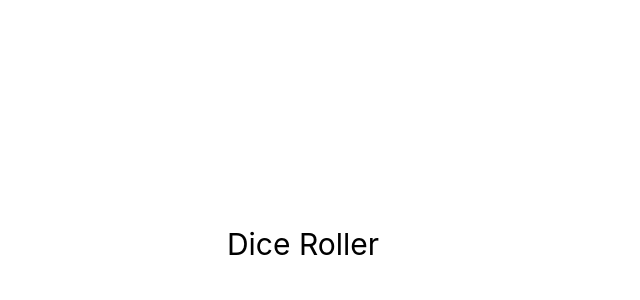
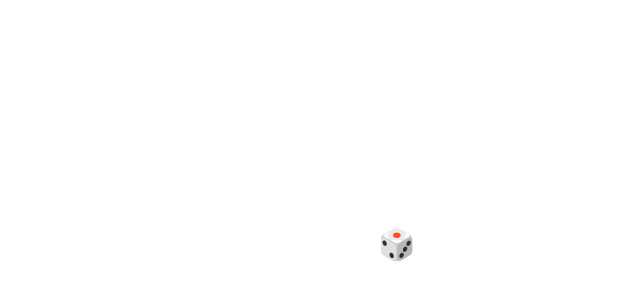
Before and after one commit to capybara0330/diceRollerApp, a React (Vite) app: page / in a window 1280 px wide. Shown: the part 156-456 px from the top of the page, without its empty margins (337-977 px from the left). Built offline with nearby package versions, Linux system fonts and the light colour scheme.

Commit message:
build the die component

```diff
--- a/src/App.tsx
+++ b/src/App.tsx
@@ -1,7 +1,10 @@
+import Die from "./components/Die";
+
 function App() {
   return (
     <div className="flex min-h-screen items-center justify-center text-3xl">
-      Dice Roller
+      <h1 className="text-4xl font-bold text-white">Dice Roller</h1>
+      <Die/>
     </div>
   );
 }
--- /dev/null
+++ b/src/components/Die.tsx
@@ -0,0 +1,5 @@
+function Die() {
+  return <button>🎲</button>;
+}
+
+export default Die;
```
